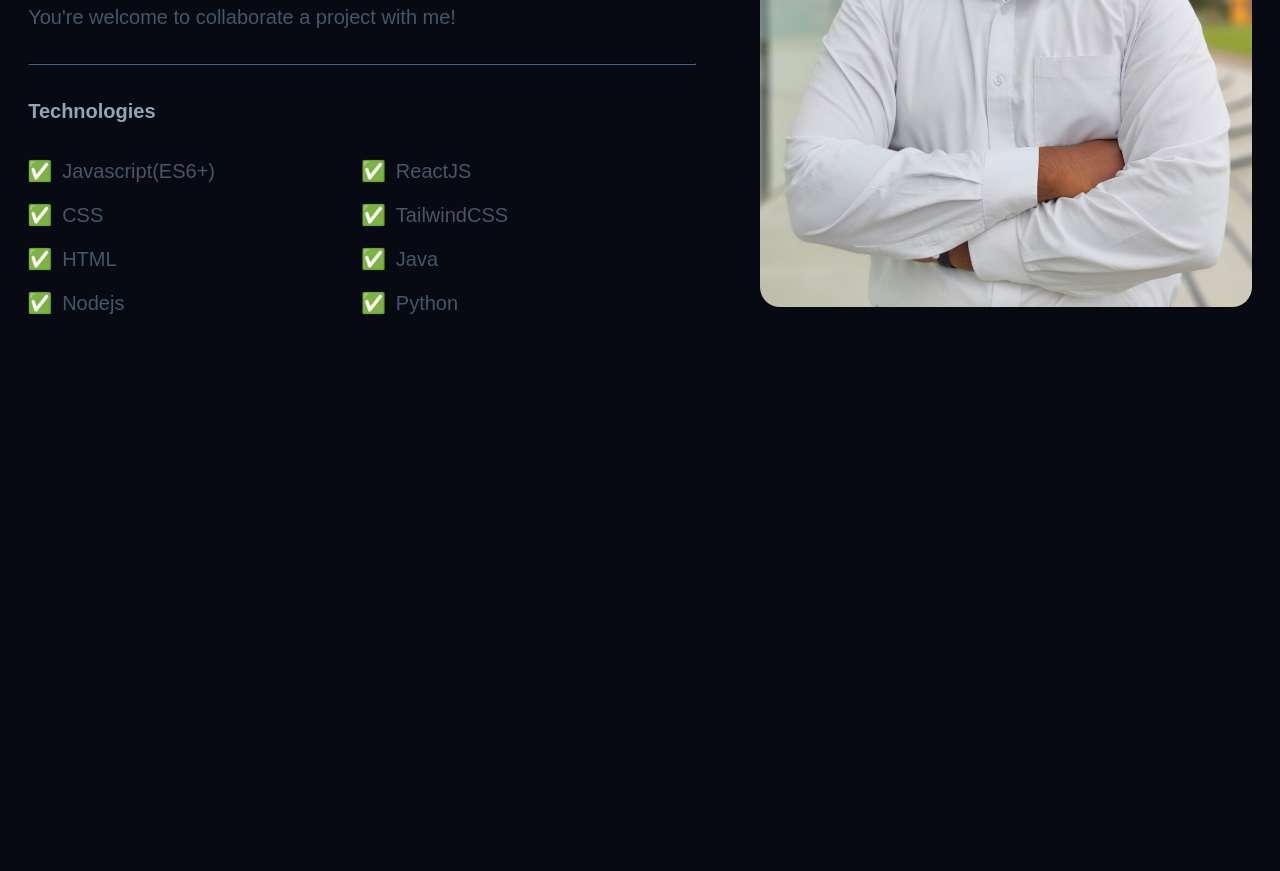
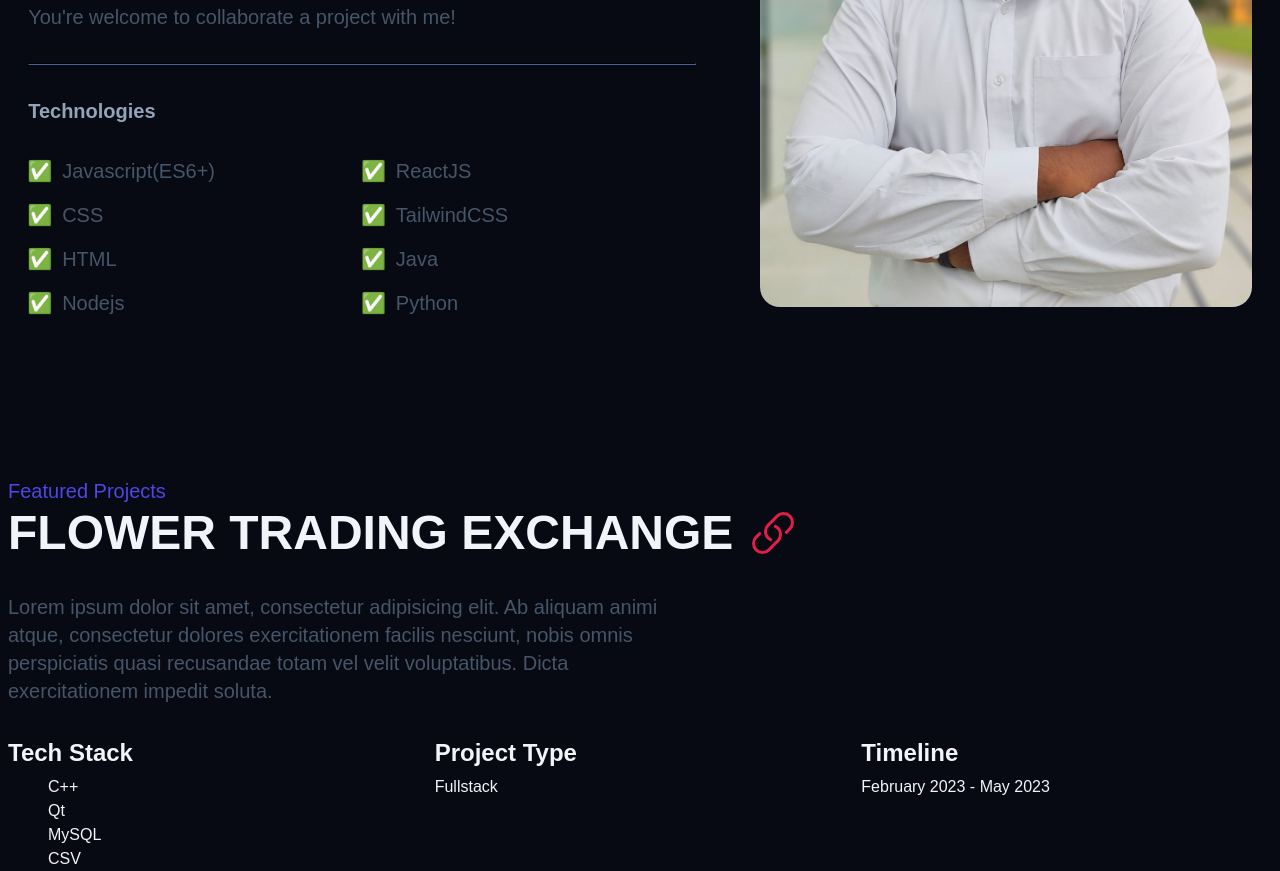
Before and after one commit to Sashmitha-Ravindu/portfolio, a website built with Vite: page index.html in a window 1280 px wide. Shown: the part 1264-2135 px from the top of the page. Before the commit the page ends 1581 px from the top, so only its background shows below. Built offline with nearby package versions, Linux system fonts and the light colour scheme; a web font is replaced by a local one.

Commit message:
Make featured info

```diff
--- a/index.html
+++ b/index.html
@@ -80,10 +80,45 @@
             </div>
         </div>
         <div class="about__img-wrapper">
-            <img class="about__img" alt="Profile picture" src="/about.jpeg">
+            <img alt="Profile picture" class="about__img" src="/about.jpeg">
         </div>
     </section>
-    <!--    <section></section>-->
+    <section class="featured container section">
+        <h3 class="featured__subtitle">Featured Projects</h3>
+        <div class="featured__link-wrapper">
+            <h2 class="featured__title">Flower Trading Exchange</h2>
+            <a class="featured__link" href="#">
+                <svg fill="none" stroke="currentColor" stroke-width="1.5"
+                     viewBox="0 0 24 24" xmlns="http://www.w3.org/2000/svg">
+                    <path d="M13.19 8.688a4.5 4.5 0 011.242 7.244l-4.5 4.5a4.5 4.5 0 01-6.364-6.364l1.757-1.757m13.35-.622l1.757-1.757a4.5 4.5 0 00-6.364-6.364l-4.5 4.5a4.5 4.5 0 001.242 7.244"
+                          stroke-linecap="round"
+                          stroke-linejoin="round"/>
+                </svg>
+            </a>
+        </div>
+        <p class="featured__description">Lorem ipsum dolor sit amet, consectetur adipisicing elit. Ab aliquam animi
+            atque, consectetur dolores exercitationem facilis nesciunt, nobis omnis perspiciatis quasi recusandae totam
+            vel velit voluptatibus. Dicta exercitationem impedit soluta.</p>
+        <div class="featured__info-container">
+            <div class="featured__content">
+                <h3 class="featured__label">Tech stack</h3>
+                <ul class="featured__tech-stack">
+                    <li class="featured__info">C++</li>
+                    <li class="featured__info">Qt</li>
+                    <li class="featured__info">MySQL</li>
+                    <li class="featured__info">CSV</li>
+                </ul>
+            </div>
+            <div class="featured__content">
+                <h3 class="featured__label">Project type</h3>
+                <p class="featured__info">Fullstack</p>
+            </div>
+            <div class="featured__content">
+                <h3 class="featured__label">Timeline</h3>
+                <p class="featured__info">February 2023 - May 2023</p>
+            </div>
+        </div>
+    </section>
     <!--    <section></section>-->
     <!--    <section></section>-->
 </main>
--- a/src/main.js
+++ b/src/main.js
@@ -3,4 +3,5 @@ import '../styles/style.css';
 import '../styles/components/header.css';
 import '../styles/components/hero.css';
 import '../styles/components/about.css';
+import '../styles/components/featured.css';
 import '../styles/utils.css';
--- /dev/null
+++ b/styles/components/featured.css
@@ -0,0 +1,162 @@
+.featured__subtitle{
+    font-size: var(--size-sm);
+    color: var(--clr-indigo);
+    text-transform: capitalize;
+    font-weight: 400;
+}
+
+.featured__title {
+    font-size: var(--size-2xl);
+    color: var(--clr-light);
+    text-transform: uppercase;
+}
+
+.featured__link-wrapper{
+    display: flex;
+    align-items: center;
+    gap: 1rem;
+}
+
+
+.featured__link{
+    width: var(--size-2xl);
+    height: var(--size-2xl);
+}
+
+.featured__description{
+    max-width: 60ch;
+    color: var(--clr-slate600);
+    font-size: var(--size-sm);
+    margin: 1rem 0;
+}
+
+.featured__label{
+    font-size: var(--size-base);
+    text-transform: capitalize;
+    margin-bottom: 0.25em;
+}
+
+.featured__tech-stack{
+    margin: 0;
+    list-style: none;
+}
+
+.featured-info{
+    font-size: var(--size-sm);
+    color: var(--clr-slate600);
+    text-transform: capitalize;
+}
+
+.featured__info-container{
+    display: flex;
+    flex-wrap: wrap;
+    gap: 1rem;
+}
+
+.featured__content{
+    flex: 1;
+    min-width: 250px;
+}
+
+
+/* xs */
+@media (min-width: 475px) {
+    .featured__title {
+        font-size: var(--size-3xl);
+    }
+
+    .featured__link{
+        width: var(--size-3xl);
+        height: var(--size-3xl);
+    }
+
+    .featured__subtitle{
+        font-size: var(--size-base);
+    }
+
+    .featured__description{
+        font-size: var(--size-base);
+        margin: 1.5rem 0;
+    }
+
+    .featured__label{
+        font-size: var(--size-lg);
+    }
+
+    .featured-info{
+        font-size: var(--size-base);
+    }
+}
+
+/* sm */
+/*@media(min-width: 640px){
+
+}*/
+
+/* md */
+/*@media(min-width: 768px){
+
+}*/
+
+/* lg */
+@media (min-width: 1024px) {
+    .featured__title {
+        font-size: var(--size-4xl);
+        color: var(--clr-light);
+    }
+
+    .featured__link{
+        width: var(--size-4xl);
+        height: var(--size-4xl);
+    }
+
+    .featured__subtitle{
+        font-size: var(--size-lg);
+    }
+
+    .featured__description{
+        font-size: var(--size-lg);
+    }
+
+    .featured__label{
+        font-size: var(--size-xl);
+    }
+
+    .featured-info{
+        font-size: var(--size-lg);
+    }
+}
+
+/* xl */
+@media (min-width: 1280px) {
+    .featured__title {
+        font-size: var(--size-5xl);
+    }
+
+    .featured__link{
+        width: var(--size-5xl);
+        height: var(--size-5xl);
+    }
+
+    .featured__subtitle{
+        font-size: var(--size-xl);
+    }
+
+    .featured__description{
+        font-size: var(--size-xl);
+        margin: 2rem 0;
+    }
+
+    .featured__label{
+        font-size: var(--size-2xl);
+    }
+
+    .featured-info{
+        font-size: var(--size-xl);
+    }
+}
+
+/* 2xl */
+/*@media(min-width: 1536px){
+
+}*/
```
